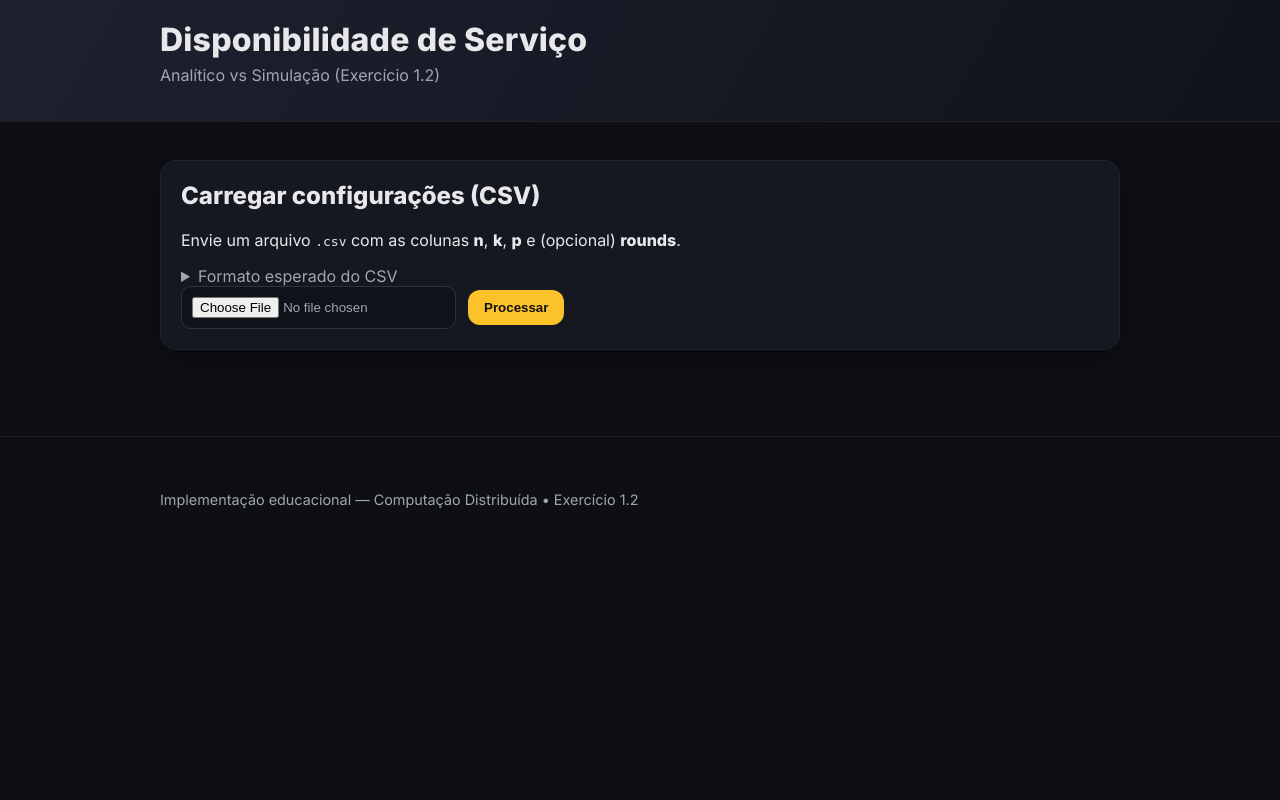
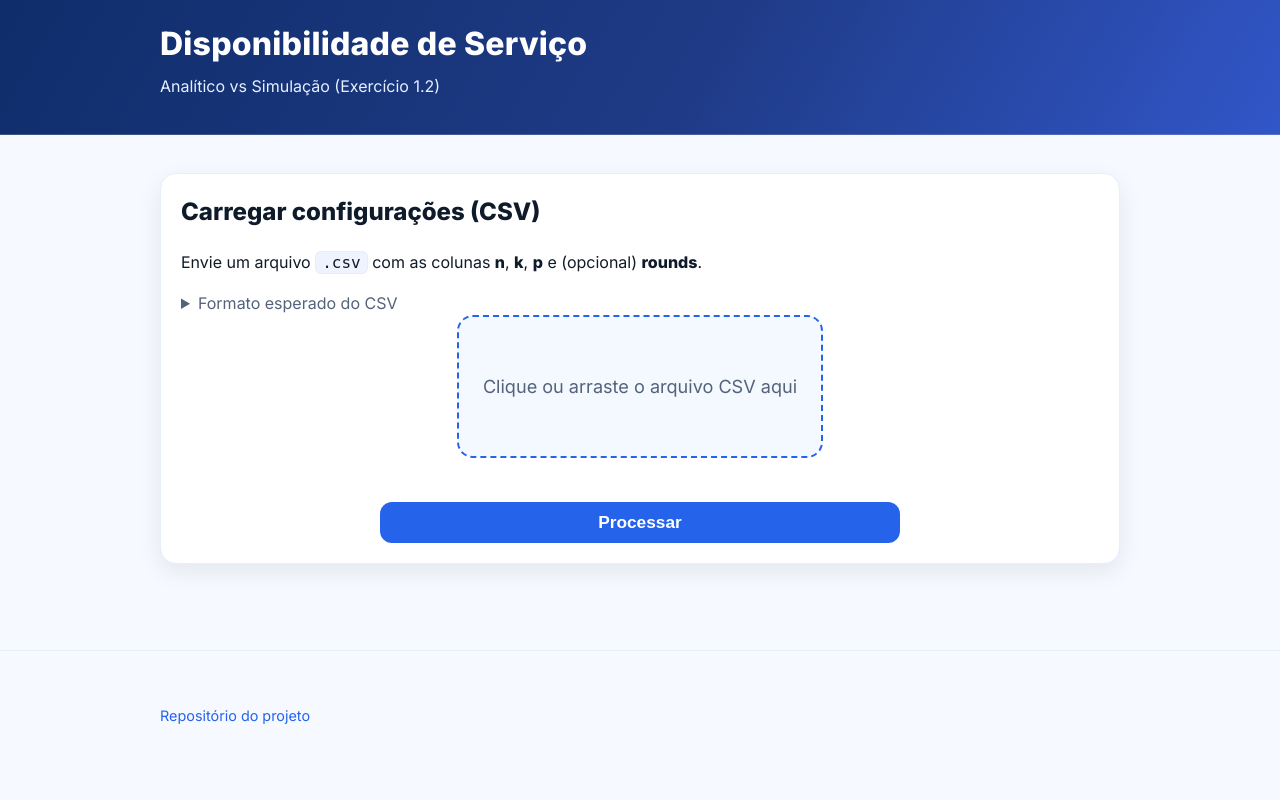
Before and after one commit to d3vluz/Comp-Dist, a Flask app: page / in a window 1280 px wide. Run offline with Flask 3, Linux system fonts and the light colour scheme.

Commit message:
drag-drop

```diff
--- a/app/static/style.css
+++ b/app/static/style.css
@@ -1,25 +1,151 @@
 *{box-sizing:border-box}
-:root{--bg:#0e0f13;--card:#151820;--text:#e8e8ea;--muted:#a0a6b1;--accent:#fcc22a}
-html,body{margin:0;padding:0;background:var(--bg);color:var(--text);font-family:Inter,system-ui,-apple-system,Segoe UI,Roboto,'Helvetica Neue',Arial}
+:root{
+  --bg:#f6f9ff;
+  --card:#ffffff;
+  --text:#0f1b2a;
+  --muted:#54637a;
+  --accent:#2563eb;
+  --accent-700:#1e40af;
+  --line:#e6eefc;
+  --shadow:0 8px 24px rgba(17, 24, 39, .08);
+}
+html,body{
+  margin:0;padding:0;
+  background:var(--bg);color:var(--text);
+  font-family:Inter,system-ui,-apple-system,Segoe UI,Roboto,'Helvetica Neue',Arial;
+  min-height: 100vh;font-size:16px;line-height:1.5
+}
 .container{max-width:1000px;margin:0 auto;padding:20px}
-.site-header{background:linear-gradient(120deg,#1d2130,#10131a);border-bottom:1px solid #222}
-.site-header h1{margin:0;font-weight:800;letter-spacing:.2px}
-.subtitle{margin-top:6px;color:var(--muted)}
-.site-footer{border-top:1px solid #222;margin-top:48px;padding:20px 0;color:var(--muted);font-size:.9rem}
-.card{background:var(--card);border:1px solid #1f2330;border-radius:16px;padding:20px;margin:18px 0;box-shadow:0 10px 30px rgba(0,0,0,.25)}
+
+/* Header / Footer */
+.site-header{
+  background:linear-gradient(120deg,#0f2d6a,#1f3b87 55%,#3156c8);
+  border-bottom:1px solid rgba(255,255,255,.18);
+  color:#fff;
+}
+.site-header h1{margin:0;font-weight:800;letter-spacing:.2px;color:#fff}
+.subtitle{margin-top:6px;color:#e6efff}
+.site-footer{
+  border-top:1px solid var(--line);
+  margin-top:48px;padding:20px 0;
+  color:var(--muted);font-size:.9rem
+}
+
+/* Cards */
+.card{
+  background:var(--card);
+  border:1px solid var(--line);
+  border-radius:16px;
+  padding:20px;margin:18px 0;
+  box-shadow:var(--shadow);
+}
 .card h2,.card h3{margin-top:0}
-.upload-form{display:flex;gap:12px;align-items:center}
-.upload-form input[type=file]{padding:10px;background:#0f1218;border:1px solid #2c3242;border-radius:10px;color:var(--muted)}
-.upload-form button{background:var(--accent);border:0;border-radius:12px;padding:10px 16px;font-weight:700;color:#111;cursor:pointer}
-.upload-form button:hover{filter:brightness(1.05)}
-.flash .flash-item{background:#2a1d1d;border:1px solid #8a2c2c;color:#ffcdcd;padding:10px;border-radius:10px;margin:10px 0}
-.table-wrap{overflow:auto;border:1px solid #202432;border-radius:12px}
+
+/* Forms */
+.upload-form{display:flex;gap:12px;align-items:center;flex-wrap:wrap}
+.upload-form input[type=file]{
+  padding:10px 12px;background:#fff;
+  border:1px solid var(--line);border-radius:10px;
+  color:var(--muted);
+}
+.upload-form button,.btn{
+  background:var(--accent);border:0;border-radius:12px;
+  padding:10px 16px;font-weight:700;color:#fff;cursor:pointer
+}
+.upload-form button:hover,.btn:hover{background:var(--accent-700)}
+.upload-form button:focus,.btn:focus{outline:3px solid rgba(37,99,235,.25)}
+
+/* Alerts */
+.flash .flash-item{
+  background:#eaf2ff;border:1px solid #b5cdfd;color:#0f1b2a;
+  padding:10px;border-radius:10px;margin:10px 0
+}
+
+/* Tables */
+.table-wrap{overflow:auto;border:1px solid var(--line);border-radius:12px}
 table{width:100%;border-collapse:collapse}
-th,td{padding:8px 10px;border-bottom:1px solid #262b3a}
-th{position:sticky;top:0;background:#121520}
+th,td{padding:10px 12px;border-bottom:1px solid var(--line)}
+th{position:sticky;top:0;background:#f0f6ff;color:#0f1b2a;font-weight:600}
+tr:hover td{background:#f9fbff}
+
+/* Details + code */
 .spec summary{cursor:pointer;color:var(--muted)}
+pre{
+  background:#f7faff;border:1px solid var(--line);border-radius:10px;
+  padding:12px;overflow:auto;color:#0f1b2a
+}
+code{background:#eef3ff;padding:1px 6px;border-radius:6px;border:1px solid var(--line)}
+
+/* Layout helpers */
 .grid{display:grid;grid-template-columns:repeat(auto-fill,minmax(300px,1fr));gap:14px}
-img{max-width:100%;height:auto;border-radius:12px;border:1px solid #222}
-a{color:#ffd875}
+img{max-width:100%;height:auto;border-radius:12px;border:1px solid var(--line)}
+a{color:var(--accent);text-decoration:none}
+a:hover{text-decoration:underline}
 a.back{display:inline-block;margin:10px 0}
-pre{background:#0f1218;border:1px solid #2c3242;border-radius:10px;padding:12px;overflow:auto;color:#d7d7db}
+
+/* Upload Drop Area */
+.upload-drop-area {
+  border: 2.5px dashed var(--accent);
+  border-radius: 16px;
+  background: #f4f8ff;
+  padding: 56px 24px;
+  text-align: center;
+  color: var(--muted);
+  transition: background 0.2s, border-color 0.2s;
+  cursor: pointer;
+  margin-bottom: 18px;
+  position: relative;
+  font-size: 1.13rem;
+  min-width: 320px;
+  min-height: 120px;
+  max-width: 480px;
+  margin-left: auto;
+  margin-right: auto;
+  display: flex;
+  align-items: center;
+  justify-content: center;
+}
+
+.upload-drop-area.dragover {
+  background: #eaf2ff;
+  border-color: var(--accent-700);
+  color: var(--accent-700);
+}
+
+.upload-drop-area input[type="file"] {
+  opacity: 0;
+  width: 100%;
+  height: 100%;
+  position: absolute;
+  left: 0; top: 0;
+  cursor: pointer;
+}
+
+.upload-form {
+  flex-direction: column;
+  align-items: stretch;
+  width: 100%;
+  max-width: 520px;
+  margin-left: auto;
+  margin-right: auto;
+  gap: 18px;
+}
+
+.upload-form button {
+  width: 100%;
+  margin-top: 8px;
+  font-size: 1.08rem;
+}
+
+/* Responsividade extra para telas pequenas */
+@media (max-width: 640px) {
+  .container { padding: 8px; }
+  .card { padding: 10px; }
+  .upload-drop-area {
+    min-width: 0;
+    max-width: 100%;
+    padding: 32px 6px;
+    font-size: 1rem;
+  }
+  .upload-form { max-width: 100%; }
+}
--- a/app/templates/base.html
+++ b/app/templates/base.html
@@ -3,7 +3,7 @@
   <head>
     <meta charset="utf-8"/>
     <meta name="viewport" content="width=device-width, initial-scale=1"/>
-    <title>Disponibilidade de Serviço — Exercício 1.2</title>
+    <title>Atividade</title>
     <link rel="stylesheet" href="{{ url_for('static', filename='style.css') }}">
     <link rel="preconnect" href="https://fonts.googleapis.com">
     <link href="https://fonts.googleapis.com/css2?family=Inter:wght@400;600;800&display=swap" rel="stylesheet">
@@ -27,7 +27,7 @@
     </main>
     <footer class="site-footer">
       <div class="container">
-        <p>Implementação educacional — Computação Distribuída • Exercício 1.2</p>
+        <p><a href="https://github.com/d3vluz/Comp-Dist" target="_blank">Repositório do projeto</a></p>
       </div>
     </footer>
   </body>
--- a/app/templates/upload.html
+++ b/app/templates/upload.html
@@ -15,9 +15,53 @@
 10,10,0.99,40000</pre>
     <p><a href="{{ url_for('static', filename='sample.csv') }}" download>Baixar CSV de exemplo</a></p>
   </details>
-  <form action="{{ url_for('upload') }}" method="post" enctype="multipart/form-data" class="upload-form">
-    <input type="file" name="file" accept=".csv" required />
+  <form action="{{ url_for('upload') }}" method="post" enctype="multipart/form-data" class="upload-form" id="upload-form">
+    <div class="upload-drop-area" id="drop-area">
+      <span id="drop-text">Clique ou arraste o arquivo CSV aqui</span>
+      <input type="file" name="file" accept=".csv" required id="file-input" />
+    </div>
     <button type="submit">Processar</button>
   </form>
 </section>
+<script>
+document.addEventListener('DOMContentLoaded', function() {
+  const dropArea = document.getElementById('drop-area');
+  const fileInput = document.getElementById('file-input');
+  const dropText = document.getElementById('drop-text');
+
+  // Highlight drop area on drag
+  ['dragenter', 'dragover'].forEach(eventName => {
+    dropArea.addEventListener(eventName, (e) => {
+      e.preventDefault();
+      e.stopPropagation();
+      dropArea.classList.add('dragover');
+    }, false);
+  });
+
+  ['dragleave', 'drop'].forEach(eventName => {
+    dropArea.addEventListener(eventName, (e) => {
+      e.preventDefault();
+      e.stopPropagation();
+      dropArea.classList.remove('dragover');
+    }, false);
+  });
+
+  // Handle drop
+  dropArea.addEventListener('drop', (e) => {
+    if (e.dataTransfer.files && e.dataTransfer.files.length > 0) {
+      fileInput.files = e.dataTransfer.files;
+      dropText.textContent = e.dataTransfer.files[0].name;
+    }
+  });
+
+  // Show file name on manual select
+  fileInput.addEventListener('change', function() {
+    if (fileInput.files.length > 0) {
+      dropText.textContent = fileInput.files[0].name;
+    } else {
+      dropText.textContent = "Clique ou arraste o arquivo CSV aqui";
+    }
+  });
+});
+</script>
 {% endblock %}
```
